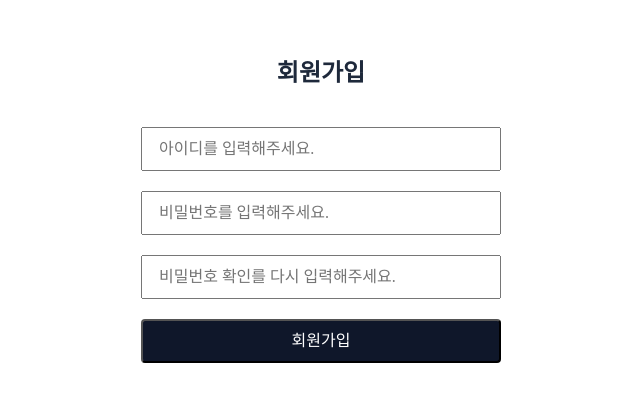
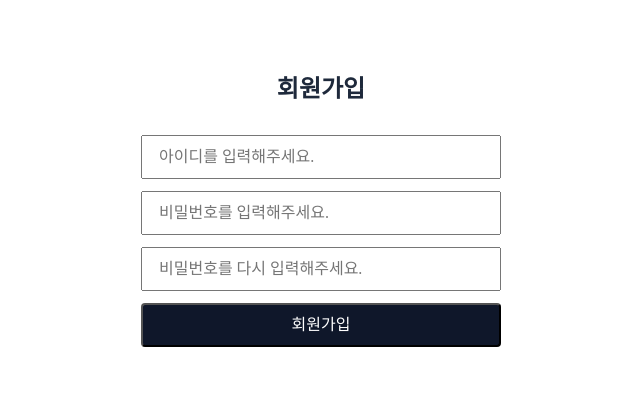
Before and after one commit to Florenshio/devcourse_todo_list, a React (Create React App) app: page /signup in a window 1280 px wide. Shown: the part 339-740 px from the top of the page, without its empty margins (319-959 px from the left). Built offline with nearby package versions, Linux system fonts and the light colour scheme.

Commit message:
Feat: 데이터 전송 및 오류 시 오류메시지 출력

```diff
--- a/src/index.css
+++ b/src/index.css
@@ -14,21 +14,30 @@
   padding-bottom: 40px;
   flex-direction: column;
   justify-content: center;
-  align-items: center;
-  gap: 20px;
+  align-items: start;
+  gap: 12px;
   flex-shrink: 0;
+}
+
+.login-card form {
+  display: flex;
+  flex-direction: column;
+  width: 100%;
+  gap: 12px;
 }
 
 .login-title {
   display: flex;
   justify-content: center;
   align-items: center;
-  color: #1E293B;
+  color: #1e293b;
   font-family: Pretendard;
   font-size: 24px;
   font-style: normal;
   font-weight: 700;
   line-height: 150%; /* 36px */
+  width: 100%;
+  text-align: center;
 }
 
 .login-input {
@@ -37,7 +46,7 @@
   padding: 8px 16px;
   align-items: center;
   align-self: stretch;
-  color: #6B7280;
+  color: #6b7280;
   font-family: Pretendard;
   font-size: 16px;
   font-style: normal;
@@ -45,6 +54,22 @@
   line-height: 150%; /* 24px */
 }
 
+.login-input.error {
+  border-radius: var(--Corner-Extra-small, 4px);
+  border: 1px solid #ef4444;
+}
+
+.error-message {
+  color: #ff4d4f;
+  font-family: Pretendard;
+  font-size: 14px;
+  font-style: normal;
+  font-weight: 500;
+  line-height: 150%;
+  text-align: left;
+  width: 100%;
+  margin: 4px 0;
+}
 
 .login-button {
   display: flex;
@@ -52,13 +77,12 @@
   justify-content: center;
   align-items: center;
   align-self: stretch;
-
 }
 
 .login-button-primary {
   border-radius: var(--Corner-Extra-small, 4px);
-  background: #0F172A;
-  color: #FFF;
+  background: #0f172a;
+  color: #fff;
   font-family: Pretendard;
   font-size: 16px;
   font-style: normal;
@@ -68,11 +92,12 @@
 
 .login-button-secondary {
   border-radius: var(--Corner-Extra-small, 4px);
-  border: 1px solid #94A3B8;
-  color: #0F172A;
+  border: 1px solid #94a3b8;
+  color: #0f172a;
   font-family: Pretendard;
   font-size: 16px;
   font-style: normal;
   font-weight: 400;
-  line-height: 150%; /* 24px */
+  line-height: 150%;
+  text-decoration: none;
 }
--- a/src/login-page.js
+++ b/src/login-page.js
@@ -1,41 +1,73 @@
 import { useState } from "react";
 import { Link } from "react-router-dom";
+import axios from "axios";
 import "./index.css";
 
 const LoginPage = () => {
   const [user_id, setuser_id] = useState("");
   const [password, setPassword] = useState("");
+  const [error, setError] = useState(false);
 
-  const handleLogin = () => {
-    alert(`로그인 시도: ID - ${user_id}, 비밀번호 - ${password}`);
+  const handleLogin = async (e) => {
+    e.preventDefault();
+
+    try {
+      console.log("로그인 시도:", { user_id, password });
+      const response = await axios.post("http://localhost:3000/api/login", {
+        user_id,
+        password,
+      });
+
+      console.log("서버 응답:", response.data);
+
+      if (response.data.success) {
+        setError(false);
+        alert("로그인 성공!");
+      } else {
+        setError(true);
+        alert("로그인 실패: " + response.data.message);
+      }
+    } catch (error) {
+      console.error("로그인 에러:", error);
+      console.error("에러 상세:", error.response?.data);
+      setError(true);
+    }
   };
 
   return (
     <div className="login-container">
       <div className="login-card">
         <h1 className="login-title">로그인</h1>
+        <form onSubmit={handleLogin}>
           <input
             placeholder="아이디를 입력해주세요."
             value={user_id}
-          onChange={(e) => setuser_id(e.target.value)}
-          className="login-input"
+            onChange={(e) => {
+              setuser_id(e.target.value);
+              setError(false);
+            }}
+            className={`login-input ${error ? "error" : ""}`}
           />
           <input
             type="password"
             placeholder="비밀번호를 입력해주세요."
             value={password}
-          onChange={(e) => setPassword(e.target.value)}
-          className="login-input"
+            onChange={(e) => {
+              setPassword(e.target.value);
+              setError(false);
+            }}
+            className={`login-input ${error ? "error" : ""}`}
           />
-        <button
-          onClick={handleLogin}
-          className="login-button login-button-primary"
-        >
+          {error && (
+            <p className="error-message">아이디와 비밀번호를 확인해주세요</p>
+          )}
+          <button type="submit" className="login-button login-button-primary">
             로그인
           </button>
           <Link to="/signup" className="login-button login-button-secondary">
             회원가입
           </Link>
+        </form>
       </div>
     </div>
   );
--- a/src/signup-page.js
+++ b/src/signup-page.js
@@ -1,50 +1,111 @@
 import { useState } from "react";
 import { Link } from "react-router-dom";
+import axios from "axios";
 import "./index.css";
 
 const SignupPage = () => {
   const [userId, setUserId] = useState("");
   const [password, setPassword] = useState("");
-  const [confirmPassword, setConfirmPassword] = useState("");
+  const [repassword, setRepassword] = useState("");
+  const [error, setError] = useState(false);
+  const [errorMessage, setErrorMessage] = useState("");
 
-  const handleSignup = () => {
-    if (password !== confirmPassword) {
-      alert("비밀번호가 일치하지 않습니다.");
+  const handleSignup = async (e) => {
+    e.preventDefault();
+    setError(false);
+    setErrorMessage("");
+
+    // 입력값 검증
+    if (!userId || !password || !repassword) {
+      setError(true);
+      setErrorMessage("모든 필드를 입력해주세요.");
       return;
     }
-    alert(`회원가입 시도: ID - ${userId}, 비밀번호 - ${password}`);
+
+    if (password !== repassword) {
+      setError(true);
+      setErrorMessage("비밀번호가 일치하지 않습니다");
+      return;
+    }
+
+    try {
+      const data = {
+        user_id: userId,
+        password: password,
+        repassword: repassword,
+      };
+
+      console.log("회원가입 시도:", data);
+
+      const response = await axios({
+        method: "post",
+        url: "http://localhost:3000/api/signup",
+        data: data,
+        headers: {
+          "Content-Type": "application/json",
+        },
+      });
+
+      console.log("서버 응답:", response.data);
+
+      if (response.data.success) {
+        setError(false);
+        setErrorMessage("");
+        alert("회원가입 성공!");
+      } else {
+        setError(true);
+        setErrorMessage(response.data.message || "회원가입에 실패했습니다.");
+      }
+    } catch (error) {
+      console.error("회원가입 에러:", error);
+      console.error("에러 상세:", error.response?.data);
+      setError(true);
+      setErrorMessage("회원가입 중 오류가 발생했습니다.");
+    }
   };
 
   return (
     <div className="login-container">
       <div className="login-card">
         <h1 className="login-title">회원가입</h1>
+        <form onSubmit={handleSignup}>
           <input
             placeholder="아이디를 입력해주세요."
             value={userId}
-          onChange={(e) => setUserId(e.target.value)}
-          className="login-input"
+            onChange={(e) => {
+              setUserId(e.target.value);
+              setError(false);
+              setErrorMessage("");
+            }}
+            className={`login-input ${error ? "error" : ""}`}
           />
           <input
             type="password"
             placeholder="비밀번호를 입력해주세요."
             value={password}
-          onChange={(e) => setPassword(e.target.value)}
-          className="login-input"
+            onChange={(e) => {
+              setPassword(e.target.value);
+              setError(false);
+              setErrorMessage("");
+            }}
+            className={`login-input ${error ? "error" : ""}`}
           />
           <input
             type="password"
-          placeholder="비밀번호 확인를 다시 입력해주세요."
-          value={confirmPassword}
-          onChange={(e) => setConfirmPassword(e.target.value)}
-          className="login-input"
+            placeholder="비밀번호를 다시 입력해주세요."
+            value={repassword}
+            onChange={(e) => {
+              setRepassword(e.target.value);
+              setError(false);
+              setErrorMessage("");
+            }}
+            className={`login-input ${error ? "error" : ""}`}
           />
-        <button
-          onClick={handleSignup}
-          className="login-button login-button-primary"
-        >
+          {error && <p className="error-message">{errorMessage}</p>}
+          <button type="submit" className="login-button login-button-primary">
             회원가입
           </button>
+        </form>
       </div>
     </div>
   );
```
Lines whose indentation alone changed are shown as unchanged.
